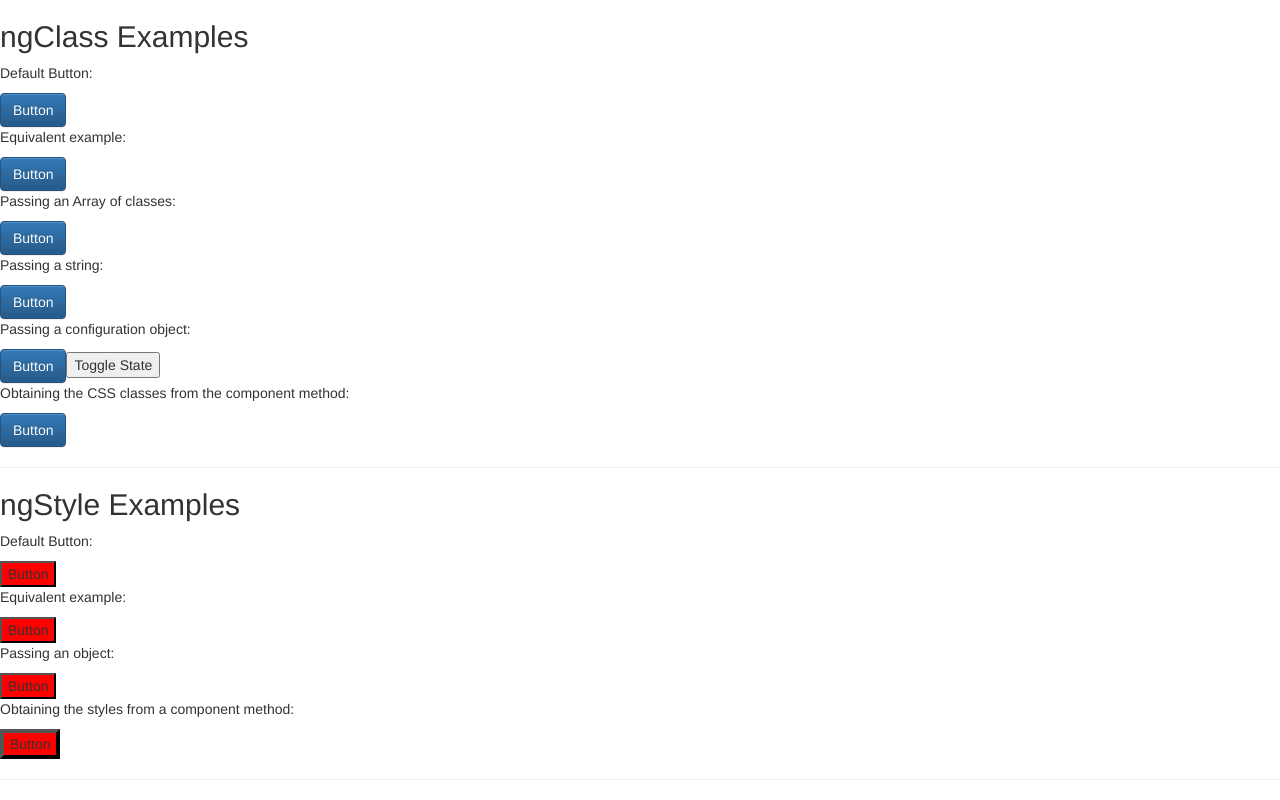
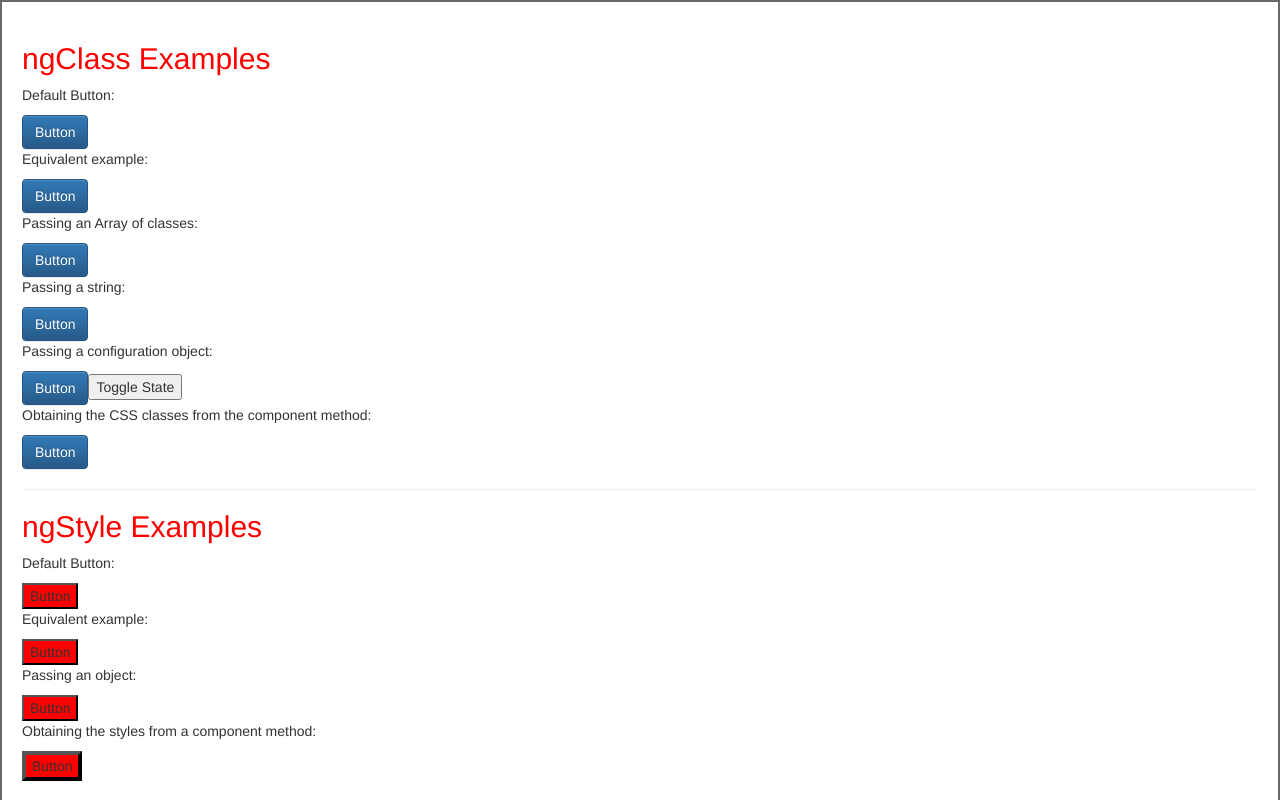
Before and after one commit to angular-university/angular-component-styling, an Angular app in the folder styles-app/: page / in a window 1280 px wide. Shown: the top 800 px of the page. Built offline with nearby package versions, Linux system fonts and the light colour scheme.

Commit message:
Angular Component Styling Guide - sample application

```diff
--- a/styles-app/src/app/app.component.css
+++ b/styles-app/src/app/app.component.css
@@ -2,3 +2,13 @@
 .red-button {
     background:red;
 }
+
+:host {
+    border: 2px solid dimgray;
+    display: block;
+    padding: 20px;
+}
+
+:host h2 {
+    color: red;
+}
--- a/styles-app/src/app/blue-button/blue-button.component.ts
+++ b/styles-app/src/app/blue-button/blue-button.component.ts
@@ -12,10 +12,6 @@ import { Component, OnInit } from '@angular/core';
           background:blue;
       }
 
-      :host {
-          border: 2px solid red;
-          display: block;
-      }
   `]
 })
 export class BlueButtonComponent  {
```
